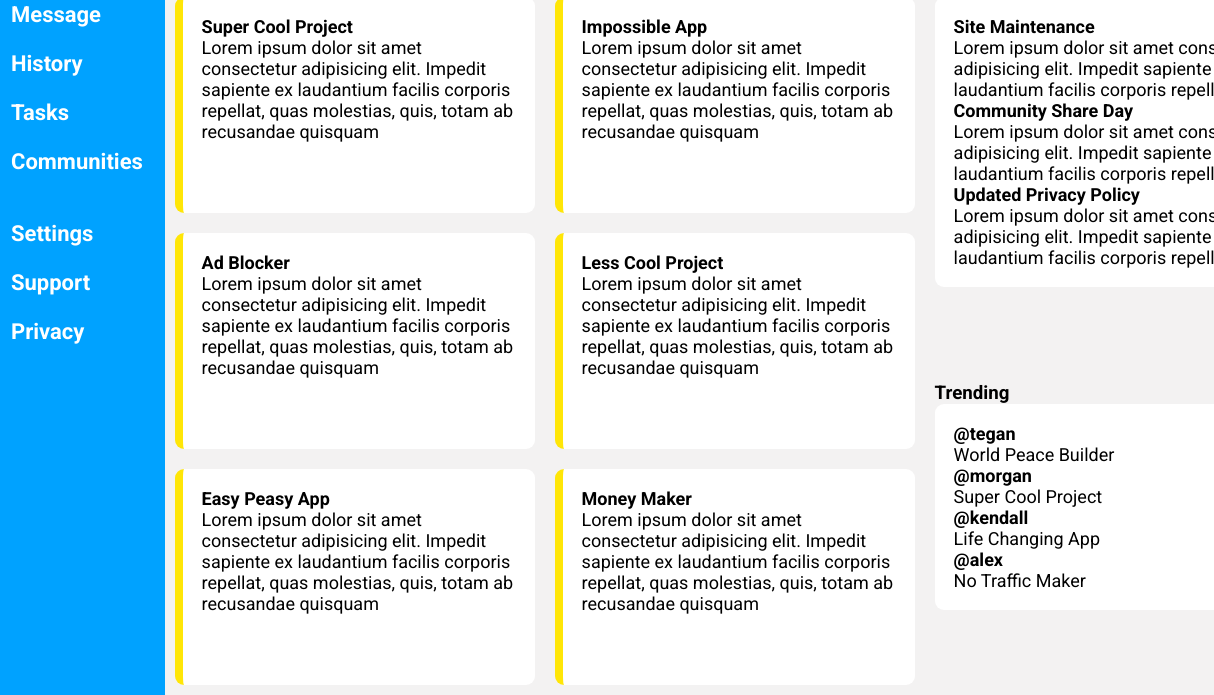
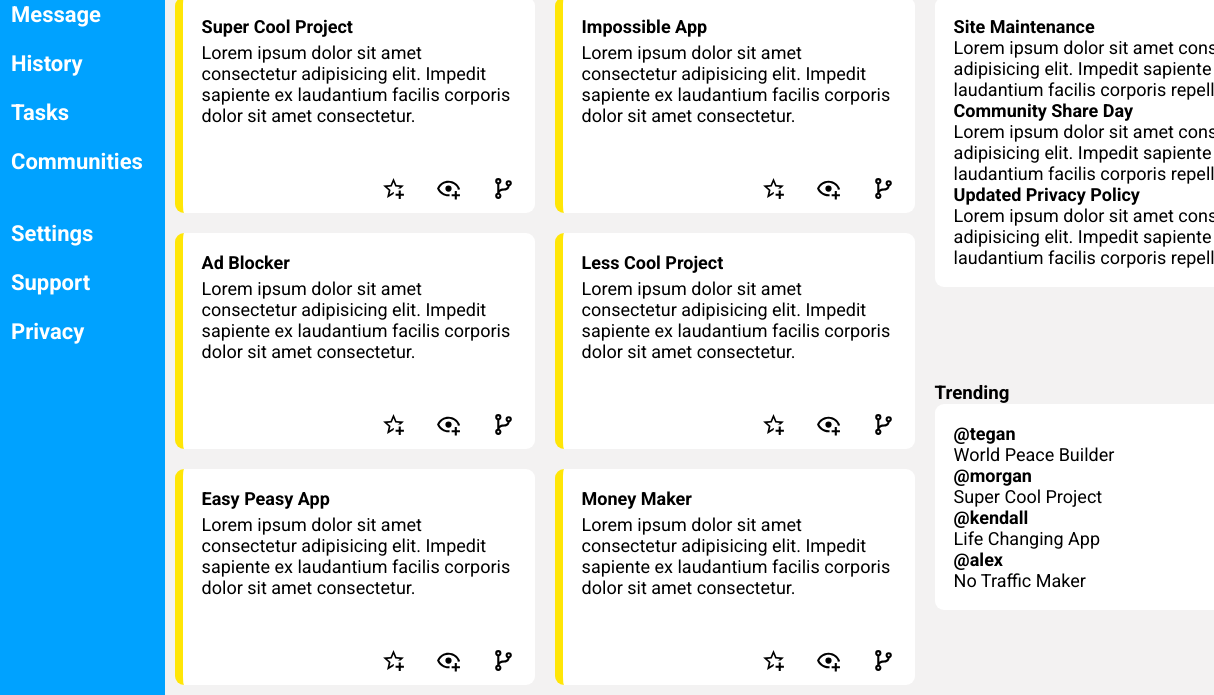
Before and after one commit to maggyleet/admin-dashboard, a plain HTML site: page index.html in a window 1280 px wide. Shown: the part 221-916 px from the top of the page, 66-1280 px from the left. Drawn offline with Linux system fonts and the light colour scheme.

Commit message:
add icons to cards

```diff
--- a/index.html
+++ b/index.html
@@ -98,47 +98,70 @@
                     <div class="card">
                         <div class="title">Super Cool Project</div>
                         <div>Lorem ipsum dolor sit amet consectetur adipisicing elit.
-                            Impedit sapiente ex laudantium facilis corporis repellat,
-                            quas molestias, quis, totam ab recusandae quisquam
+                            Impedit sapiente ex laudantium facilis corporis dolor sit amet consectetur.
+                        </div>
+                        <div class="card-icons">
+                            <img src="icons/star-plus.svg" alt="">
+                            <img src="icons/eye-plus.svg" alt="">
+                            <img src="icons/branch.svg" alt="">
                         </div>
                     </div>
                     <div class="card">
                         <div class="title">Impossible App</div>
                         <div>Lorem ipsum dolor sit amet consectetur adipisicing elit.
-                            Impedit sapiente ex laudantium facilis corporis repellat,
-                            quas molestias, quis, totam ab recusandae quisquam
+                            Impedit sapiente ex laudantium facilis corporis dolor sit amet consectetur.
+                        </div>
+                        <div class="card-icons">
+                            <img src="icons/star-plus.svg" alt="">
+                            <img src="icons/eye-plus.svg" alt="">
+                            <img src="icons/branch.svg" alt="">
                         </div>
                     </div>
                     <div class="card">
                         <div class="title">Ad Blocker</div>
                         <div>Lorem ipsum dolor sit amet consectetur adipisicing elit.
-                            Impedit sapiente ex laudantium facilis corporis repellat,
-                            quas molestias, quis, totam ab recusandae quisquam
+                            Impedit sapiente ex laudantium facilis corporis dolor sit amet consectetur.
+                        </div>
+                        <div class="card-icons">
+                            <img src="icons/star-plus.svg" alt="">
+                            <img src="icons/eye-plus.svg" alt="">
+                            <img src="icons/branch.svg" alt="">
                         </div>
                     </div>
                     <div class="card">
                         <div class="title">Less Cool Project</div>
                         <div>Lorem ipsum dolor sit amet consectetur adipisicing elit.
-                            Impedit sapiente ex laudantium facilis corporis repellat,
-                            quas molestias, quis, totam ab recusandae quisquam
+                            Impedit sapiente ex laudantium facilis corporis dolor sit amet consectetur.
+                        </div>
+                        <div class="card-icons">
+                            <img src="icons/star-plus.svg" alt="">
+                            <img src="icons/eye-plus.svg" alt="">
+                            <img src="icons/branch.svg" alt="">
                         </div>
                     </div>
                     <div class="card">
                         <div class="title">Easy Peasy App</div>
                         <div>Lorem ipsum dolor sit amet consectetur adipisicing elit.
-                            Impedit sapiente ex laudantium facilis corporis repellat,
-                            quas molestias, quis, totam ab recusandae quisquam
+                            Impedit sapiente ex laudantium facilis corporis dolor sit amet consectetur.
+                        </div>
+                        <div class="card-icons">
+                            <img src="icons/star-plus.svg" alt="">
+                            <img src="icons/eye-plus.svg" alt="">
+                            <img src="icons/branch.svg" alt="">
                         </div>
                     </div>
                     <div class="card">
                         <div class="title">Money Maker</div>
                         <div>Lorem ipsum dolor sit amet consectetur adipisicing elit.
-                            Impedit sapiente ex laudantium facilis corporis repellat,
-                            quas molestias, quis, totam ab recusandae quisquam
+                            Impedit sapiente ex laudantium facilis corporis dolor sit amet consectetur.
+                        </div>
+                        <div class="card-icons">
+                            <img src="icons/star-plus.svg" alt="">
+                            <img src="icons/eye-plus.svg" alt="">
+                            <img src="icons/branch.svg" alt="">
                         </div>
                     </div>
                 </div>
-
             </div>
 
             <div class="announcements">
--- a/style.css
+++ b/style.css
@@ -164,6 +164,7 @@ body {
     grid-template-columns: repeat(2, minmax(14em, 1fr));
     grid-template-rows: auto;
     gap: 20px;
+    /* padding: 20px; */
 }
 
 .card {
@@ -176,9 +177,18 @@ body {
 
 }
 
+.card-icons{
+    display: grid;
+    grid-auto-flow: column;
+    justify-content: end;
+    gap: 30px;
+    margin-top: 50px;
+}
+
 
 .title {
     font-weight: 700;
+    padding-bottom: 5px;
 }
 
 .announcements {
```
